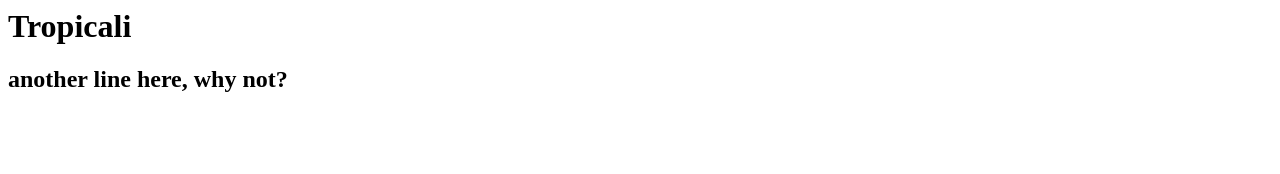
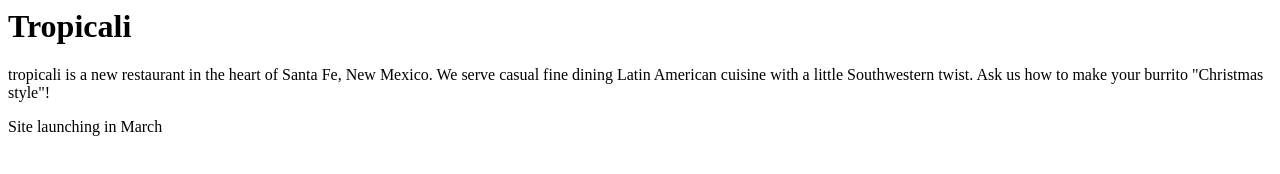
Before and after one commit to Ruzday-create/tropicali, a plain HTML site: page index.html in a window 1280 px wide. Drawn offline with Linux system fonts and the light colour scheme.

Commit message:
Added the paragraph text

```diff
--- a/index.html
+++ b/index.html
@@ -1,2 +1,7 @@
+<html>
 <h1>Tropicali</h1>
-<h2>another line here, why not?</h2>
+<p>
+    tropicali is a new restaurant in the heart of Santa Fe, New Mexico. We serve casual fine dining Latin American cuisine with a little Southwestern twist. Ask us how to make your burrito "Christmas style"!
+</p>
+<p>Site launching in March</p>
+</html>
```
